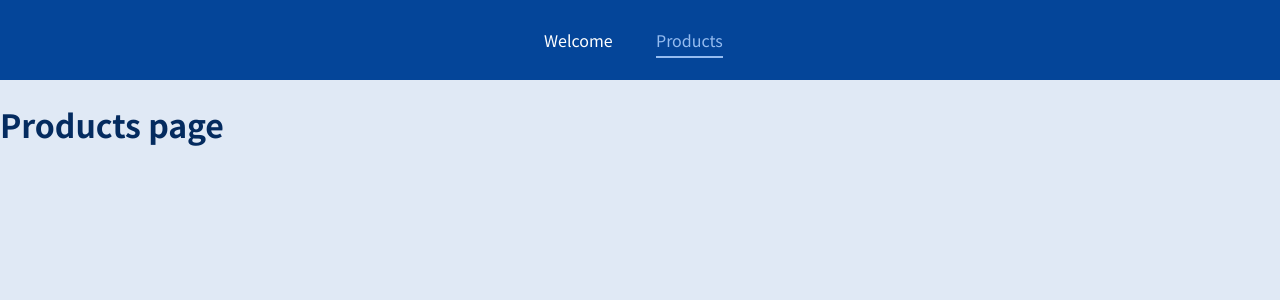
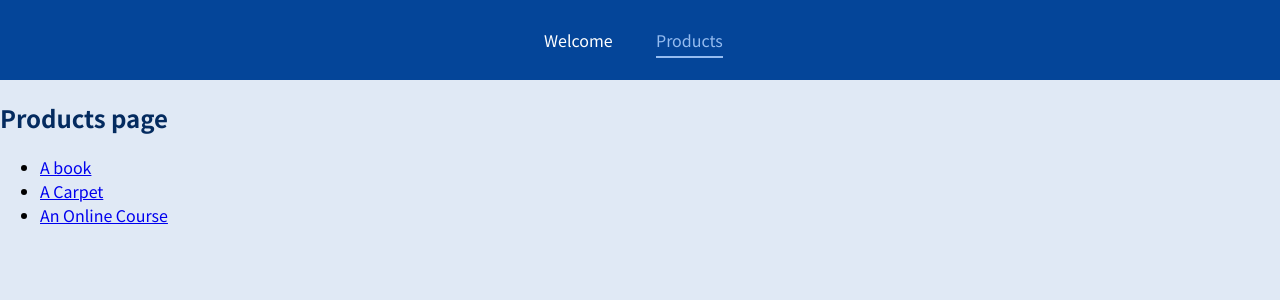
Before and after one commit to AhmadrezaMozaffary/router-react-project, a JavaScript app: page /products in a window 1280 px wide. Shown: the top 300 px of the page. Built offline with nearby package versions, Linux system fonts and the light colour scheme.

Commit message:
Use dynamic routes and Switch component and exact prop

```diff
--- a/src/App.js
+++ b/src/App.js
@@ -1,5 +1,6 @@
-import { Route } from "react-router-dom";
+import { Route, Switch } from "react-router-dom";
 import MainHeader from "./components/MainHeader";
+import ProductDetail from "./pages/ProductDetail";
 import Products from "./pages/Products";
 import Welcome from "./pages/Welcome";
 
@@ -7,12 +8,17 @@ function App() {
   return (
     <div>
       <MainHeader />
-      <Route path="/welcome">
-        <Welcome />
-      </Route>
-      <Route path="/products">
-        <Products />
-      </Route>
+      <Switch>
+        <Route path="/welcome">
+          <Welcome />
+        </Route>
+        <Route path="/products" exact>
+          <Products />
+        </Route>
+        <Route path="/products/:productID">
+          <ProductDetail />
+        </Route>
+      </Switch>
     </div>
   );
 }
--- /dev/null
+++ b/src/pages/ProductDetail.js
@@ -0,0 +1,12 @@
+import { useParams } from "react-router-dom";
+
+const ProductDetail = () => {
+  const { productID } = useParams();
+  return (
+    <section>
+      <p>Product detail for ID : {productID}</p>
+    </section>
+  );
+};
+
+export default ProductDetail;
--- a/src/pages/Products.js
+++ b/src/pages/Products.js
@@ -1,5 +1,22 @@
+import { Link } from "react-router-dom";
+
 const Products = () => {
-  return <h1> Products page</h1>;
+  return (
+    <section>
+      <h1> Products page</h1>
+      <ul>
+        <li>
+          <Link to="/products/p1">A book</Link>
+        </li>
+        <li>
+          <Link to="/products/p2">A Carpet</Link>
+        </li>
+        <li>
+          <Link to="/products/p3">An Online Course</Link>
+        </li>
+      </ul>
+    </section>
+  );
 };
 
 export default Products;
```
Also changed, not shown: 1 other file (tests, documents, lock files or other folders).
